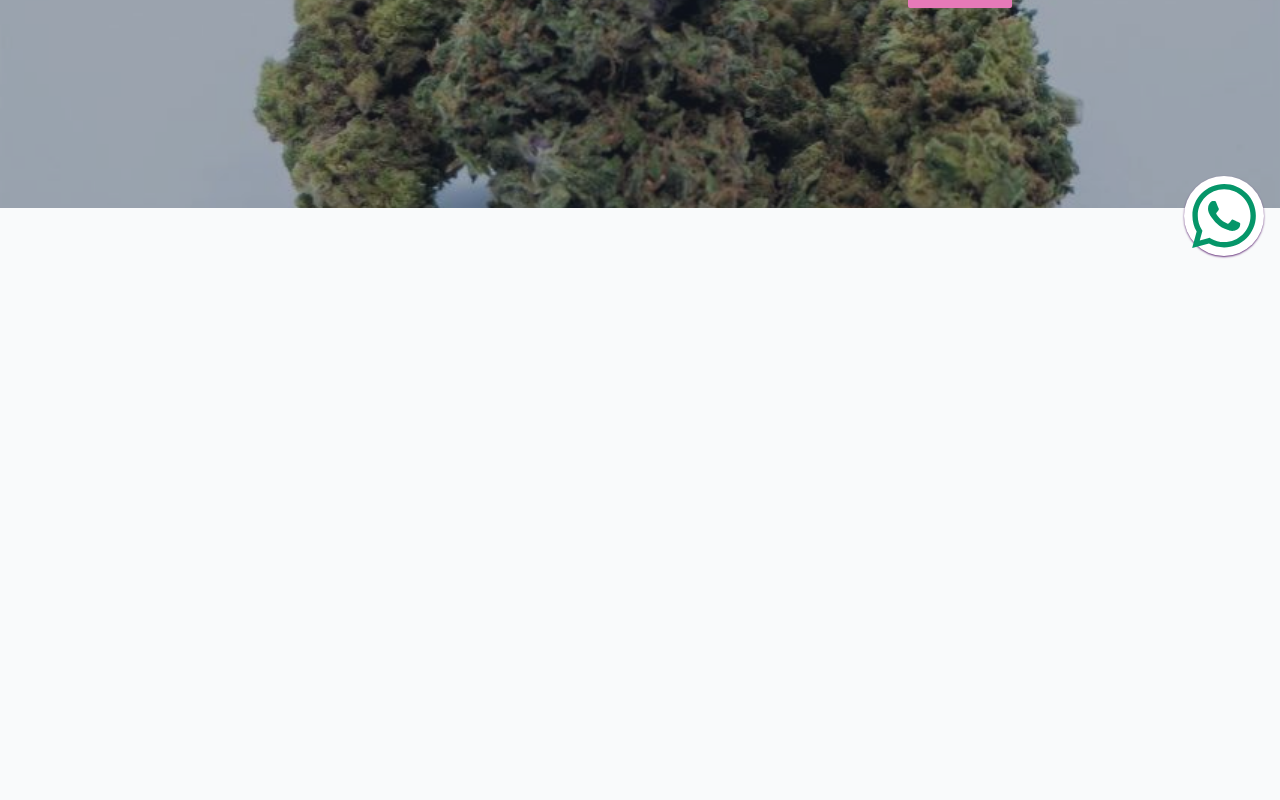
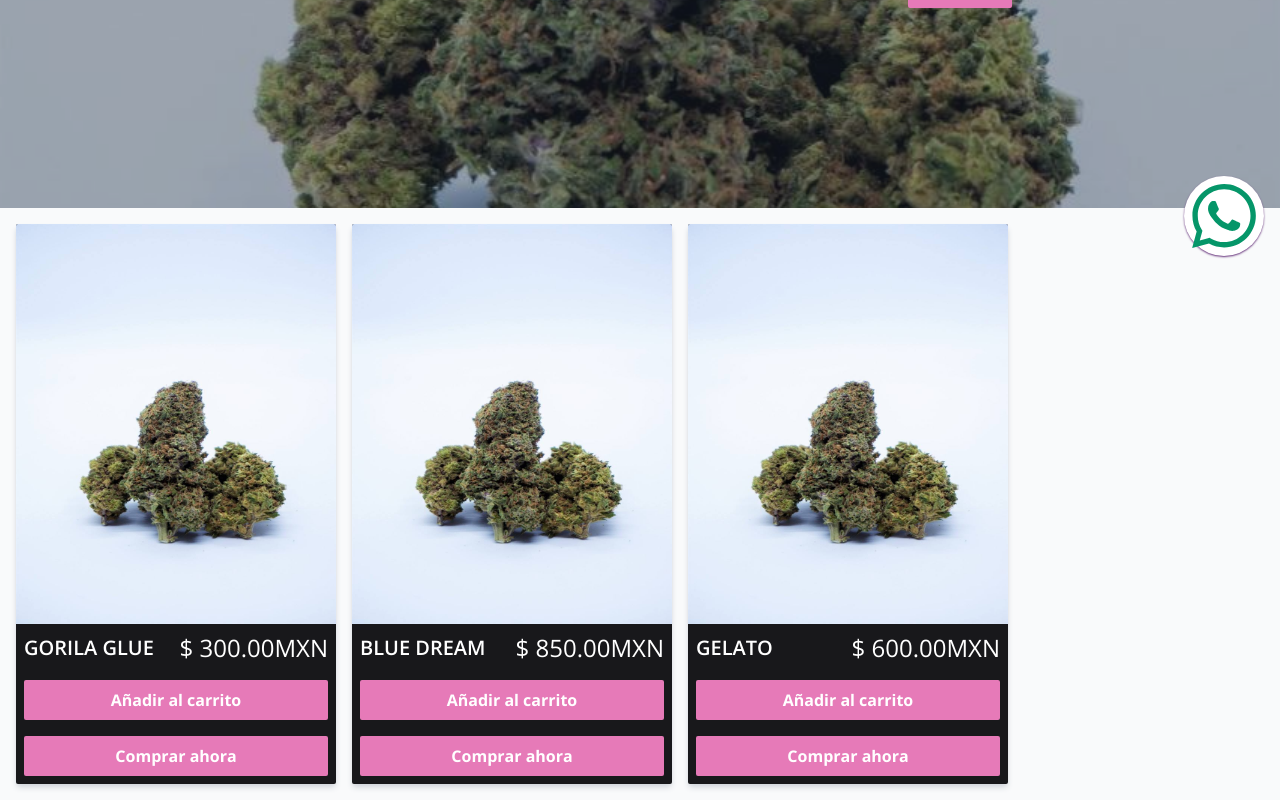
Before and after one commit to VladWithCode/weed-commerce, a Next.js app: page / in a window 1280 px wide. Shown: the part 528-1328 px from the top of the page. Before the commit the page ends 800 px from the top, so only its background shows below. Built offline with nearby package versions, Linux system fonts and the light colour scheme.

Commit message:
[Add] Index page product gallery

```diff
--- a/src/pages/index.jsx
+++ b/src/pages/index.jsx
@@ -1,4 +1,5 @@
 import Hero from '../components/Hero/Hero';
+import Gallery from '../components/Product/Gallery';
 
 export async function getServerSideProps(ctx) {
   const testProducts = [
@@ -6,16 +7,19 @@ export async function getServerSideProps(ctx) {
       id: 1,
       slug: 'blue-haze-1gr-indica',
       name: 'Gorila Glue',
+      price: 30000,
     },
     {
       id: 2,
       slug: 'blue-haze-1gr-indica',
       name: 'Blue Dream',
+      price: 85000,
     },
     {
       id: 3,
       slug: 'blue-haze-1gr-indica',
       name: 'Gelato',
+      price: 60000,
     },
   ];
 
@@ -26,6 +30,7 @@ export default function Home({ featuredStrains }) {
   return (
     <>
       <Hero strains={featuredStrains} />
+      <Gallery products={featuredStrains} />
     </>
   );
 }
```
